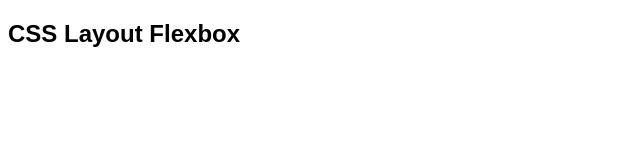
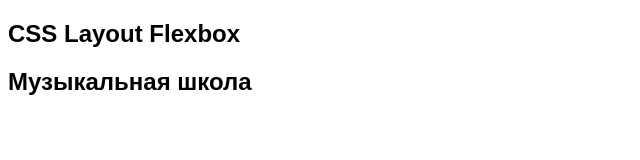
Before and after one commit to SiarheiNeparka/music_school_site_project, a plain HTML site: page index.html in a window 1280 px wide. Shown: the whole page, without its empty margins (0-640 px from the left). Drawn offline with Linux system fonts and the light colour scheme.

Commit message:
change index.html file (add new h2 tag to body)

```diff
--- a/index.html
+++ b/index.html
@@ -13,6 +13,8 @@
 
 <body>
     <h2>CSS Layout Flexbox</h2>
+
+    <h2>Музыкальная школа</h2>
 </body>
 
 </html>
```
